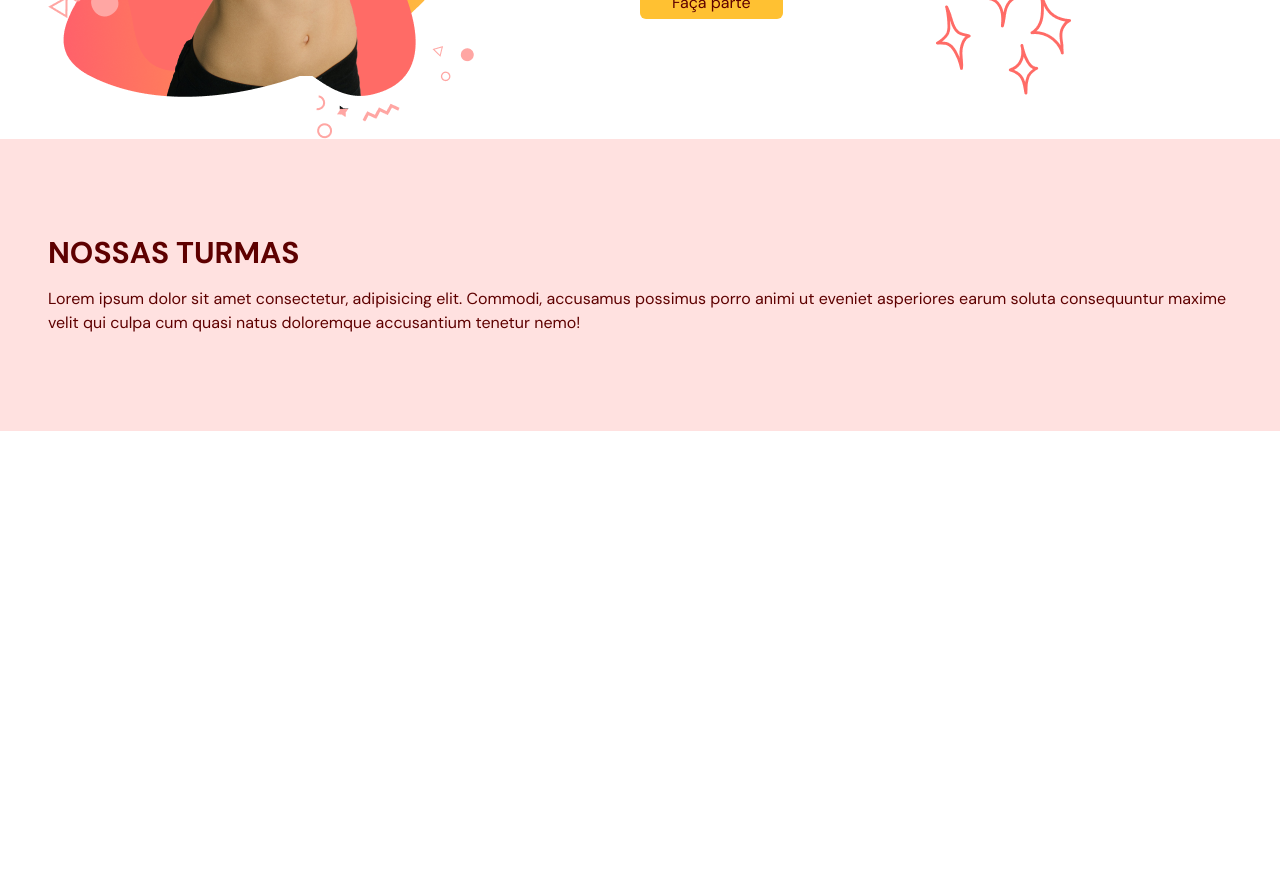
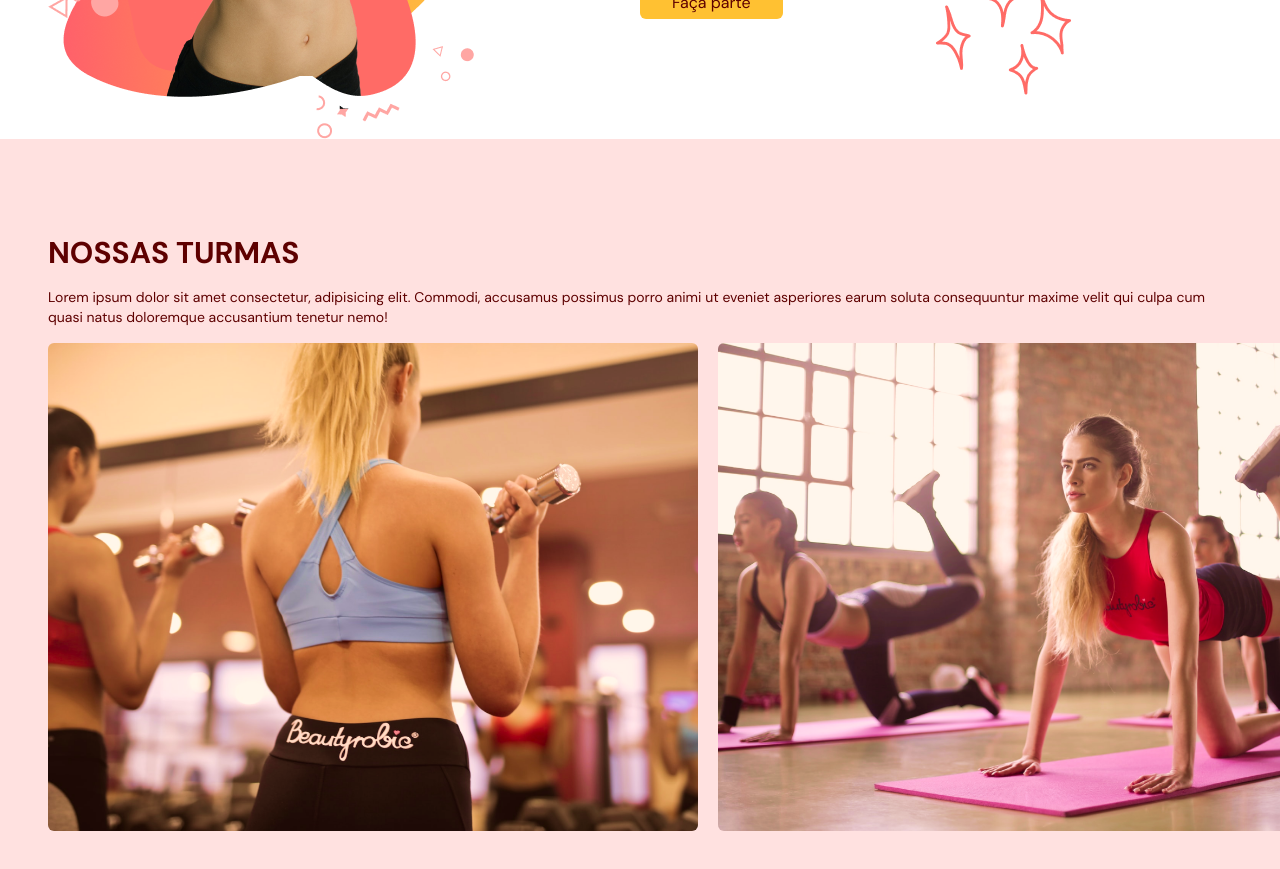
Before and after one commit to Luiz-F-Souza/be-fit, a React (Vite) app: page / in a window 1280 px wide. Shown: the part 1780-2649 px from the top of the page. Before the commit the page ends 2211 px from the top, so only its background shows below. Built offline with nearby package versions, Linux system fonts and the light colour scheme.

Commit message:
OurClasses scene finalizada

```diff
--- /dev/null
+++ b/src/components/scroll-x-images/ScrollXImages.tsx
@@ -0,0 +1,40 @@
+
+
+interface ScrollXImagesProps {
+
+ images: {
+  image: string,
+  alt: string,
+  hover?: {
+    title: string,
+    description: string
+    }
+  }[]
+}
+
+function ScrollXImages({images}: ScrollXImagesProps){
+
+
+
+  return(
+    <section className="overflow-x-auto flex gap-5 px-12">
+
+      {
+        images.map((image, index) => {
+
+          const {alt, image: imageSrc} = image
+
+          return(
+            <div key={`image_our_classes_${index}`} className="">
+
+              <img src={imageSrc} alt={alt} className="max-w-none w-[300px] sm:w-[650px] rounded-md" />
+
+            </div>
+          )
+        })
+      }
+    </section>
+  )
+}
+
+export { ScrollXImages }
--- a/src/index.css
+++ b/src/index.css
@@ -9,5 +9,6 @@ html,body,#root,.app{
   height: 100%;
   width: 100%;
   font-family: "DM Sans", sans-serif;
-  @apply text-gray-500
+  @apply text-gray-500;
+
 }
--- a/src/scenes/our-classes/OurClasses.tsx
+++ b/src/scenes/our-classes/OurClasses.tsx
@@ -1,15 +1,52 @@
-
+import Image1 from '../../assets/image1.png'
+import Image2 from '../../assets/image2.png'
+import Image3 from '../../assets/image3.png'
+import Image4 from '../../assets/image4.png'
+import Image5 from '../../assets/image5.png'
+import Image6 from '../../assets/image6.png'
+import { ScrollXImages } from '../../components/scroll-x-images/ScrollXImages'
 
 function OurClasses(){
 
   return(
-    <article className="bg-primary-100 px-12 py-24">
+    <article className="bg-primary-100 py-24 w-full">
 
-      <section>
+      <section className='px-12 mb-4'>
         <h3 className="font-bold text-3xl mb-4">NOSSAS TURMAS</h3>
 
-        <p>Lorem ipsum dolor sit amet consectetur, adipisicing elit. Commodi, accusamus possimus porro animi ut eveniet asperiores earum soluta consequuntur maxime velit qui culpa cum quasi natus doloremque accusantium tenetur nemo!</p>
+        <p className="text-sm">Lorem ipsum dolor sit amet consectetur, adipisicing elit. Commodi, accusamus possimus porro animi ut eveniet asperiores earum soluta consequuntur maxime velit qui culpa cum quasi natus doloremque accusantium tenetur nemo!</p>
       </section>
+
+
+      <ScrollXImages
+        images={[
+          {
+           image: Image1,
+           alt: "alt aleatório",
+          },
+          {
+            image: Image2,
+            alt: "alt aleatório",
+           },
+           {
+            image: Image3,
+            alt: "alt aleatório",
+           },
+           {
+            image: Image4,
+            alt: "alt aleatório",
+           },
+           {
+            image: Image5,
+            alt: "alt aleatório",
+           },
+           {
+            image: Image6,
+            alt: "alt aleatório",
+           }
+         ]}
+        />
+
     </article>
   )
 }
```
